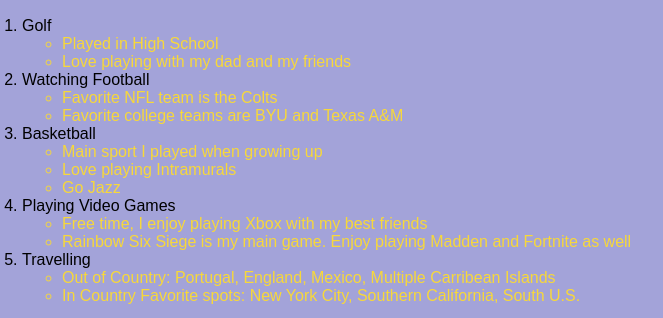
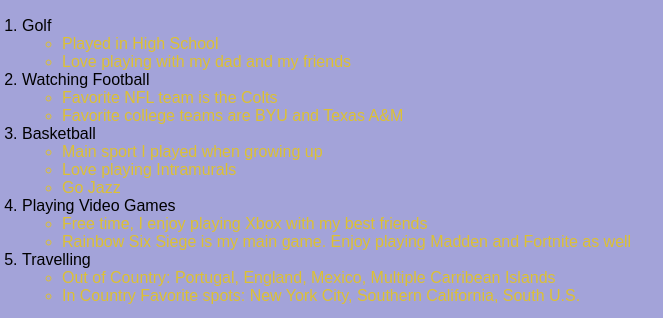
Before and after one commit to brookskokkola/FromScratch2, a plain HTML site: page Fromscratch.html in a window 1280 px wide. Shown: the part 298-616 px from the top of the page, 26-689 px from the left. Drawn offline with Linux system fonts and the light colour scheme; files that its build step writes are made by us from their sources.

Commit message:
Add files via upload

```diff
--- a/Scratchstyle.css
+++ b/Scratchstyle.css
@@ -3,7 +3,7 @@
 }
 
 .explanations {
-    color: rgb(247, 216, 58);
+    color: rgb(221, 193, 50);
 }
 
 .home {
```
